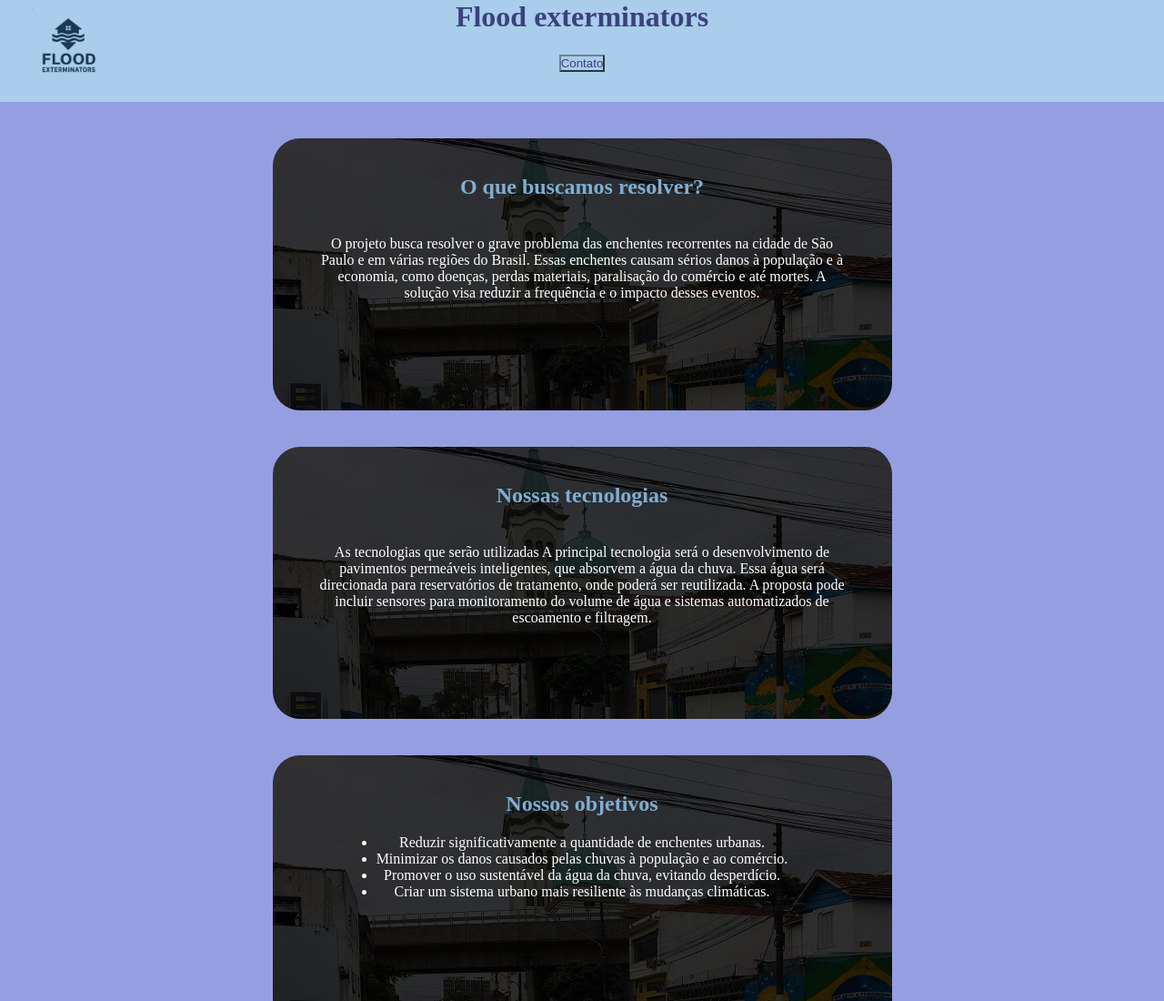
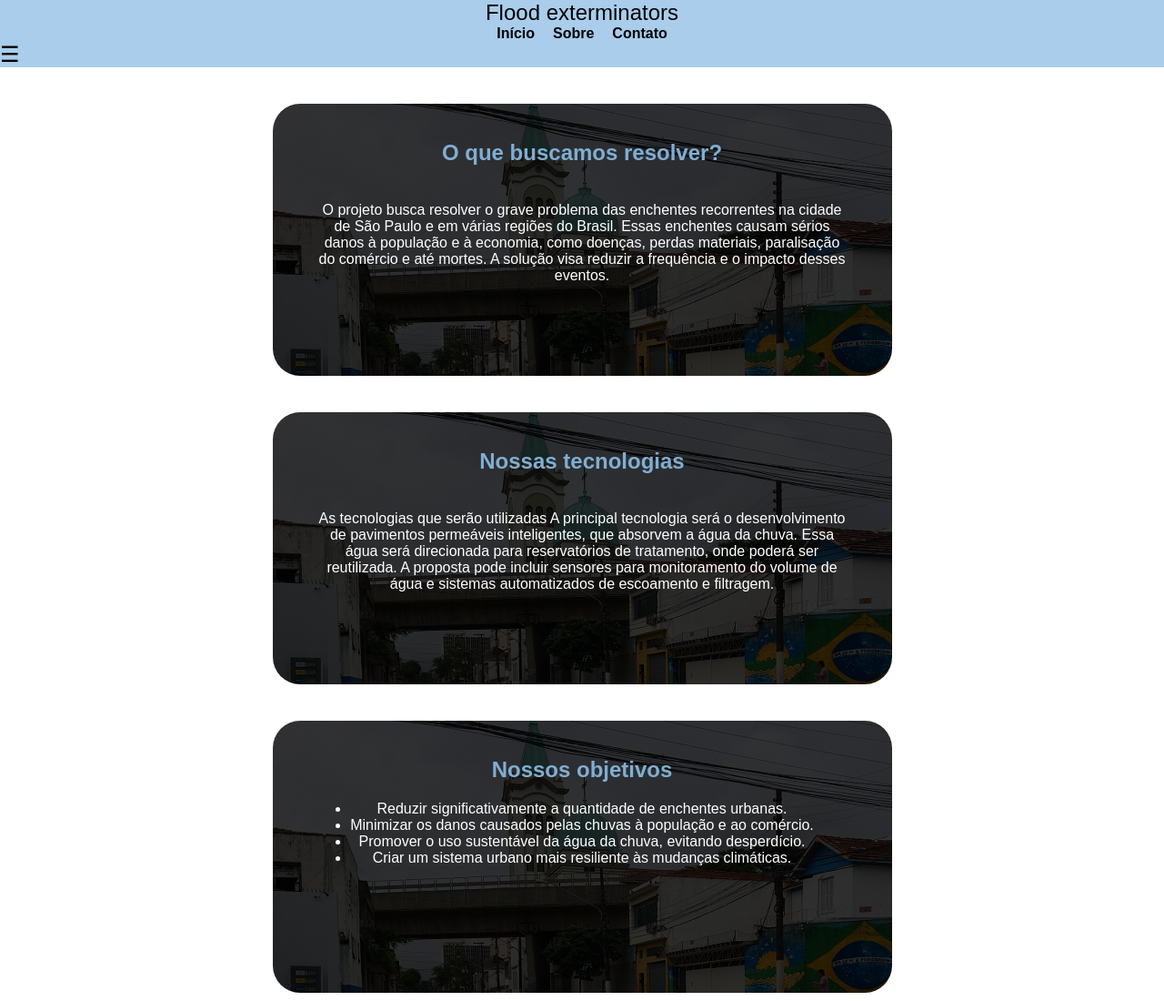
Before and after one commit to lejm-consultoria/front-end-global, a plain HTML site: page index.html in a window 1280 px wide. Shown: the top 1100 px of the page at 91% size. Drawn offline with Linux system fonts and the light colour scheme.

Commit message:
adicionando menu de hamburguer

```diff
--- a/front-end-global/src/css/style.css
+++ /dev/null
@@ -1,189 +0,0 @@
-*{
-    margin: 0;
-    padding: 0;
-    box-sizing: border-box;
-}
-.titulo{
-    display: flex;
-    justify-content: space-between;
-    align-items: center;
-    flex-direction: column;
-    height: 112px;
-    background-color: #A9CDEB;
-    color: #3B427D;
-}
-#imagem-header{
-    position: absolute;
-    left: 20px;
-    width: 110px;
-    height: 100px;
-}
-#btn-titulo{
-    position: absolute;
-    margin-top: 60px;
-    color: #3B427D;
-    background-color: #A9CDEB;
-    border-color: #6d8192;
-}
-#btn-titulo:hover{
-    background-color: #7077b6;
-    color: black;
-}
-
-.header-geral{
-    padding: 40px;
-    color: white;
-}
-#primeira-tarefa{
-    display: flex;
-    flex-direction: column;
-    text-align: center;
-    height: 299px;
-    width: 681px;
-    background-image: linear-gradient(rgba(0, 0, 0, 0.8), rgba(0, 0, 0, 0.8)), url('../assets/enchentes-sao-paulo-conexao-planeta.jpg');
-    border-radius: 30px;
-    align-items: center;
-    padding: 30px;
-}
-
-#primeira-tarefa h2{
-    color: #80AED2;
-    padding-top: 10px;
-    padding-bottom: 20px;
-}
-
-#primeira-tarefa p{
-    padding: 20px;
-    align-items: center;
-}
-#segunda-tarefa{
-    display: flex;
-    flex-direction: column;
-    text-align: center;
-    height: 299px;
-    width: 681px;
-    background-image: linear-gradient(rgba(0, 0, 0, 0.8), rgba(0, 0, 0, 0.8)), url('../assets/enchentes-sao-paulo-conexao-planeta.jpg');
-    border-radius: 30px;
-    align-items: center;
-    margin-top: 40px;
-    padding: 30px;
-}
-
-#segunda-tarefa h2{
-    color: #80AED2;
-    padding-top: 10px;
-    padding-bottom: 20px;
-}
-
-#segunda-tarefa p{
-    padding: 20px;
-    align-items: center;
-}
-
-#terceira-tarefa{
-    display: flex;
-    flex-direction: column;
-    text-align: center;
-    height: 299px;
-    width: 681px;
-    background-image: linear-gradient(rgba(0, 0, 0, 0.8), rgba(0, 0, 0, 0.8)), url('../assets/enchentes-sao-paulo-conexao-planeta.jpg');
-    border-radius: 30px;
-    align-items: center;
-    margin-top: 40px;
-    padding: 30px;
-}
-
-#terceira-tarefa h2{
-    color: #80AED2;
-    padding-top: 10px;
-    padding-bottom: 20px;
-}
-
-#terceira-tarefa p{
-    padding: 20px;
-    align-items: center;
-}
-#quarta-tarefa{
-    display: flex;
-    flex-direction: column;
-    text-align: center;
-    height: 299px;
-    width: 681px;
-    background-image: linear-gradient(rgba(0, 0, 0, 0.8), rgba(0, 0, 0, 0.8)), url('../assets/enchentes-sao-paulo-conexao-planeta.jpg');
-    border-radius: 30px;
-    align-items: center;
-    margin-top: 40px;
-    padding: 30px;
-}
-
-#quarta-tarefa h2{
-    color: #80AED2;
-    padding-top: 10px;
-    padding-bottom: 20px;
-}
-
-#quarta-tarefa p{
-    padding: 20px;
-    align-items: center;
-}
-#quinta-tarefa{
-    display: flex;
-    flex-direction: column;
-    text-align: center;
-    height: 299px;
-    width: 681px;
-    background-image: linear-gradient(rgba(0, 0, 0, 0.8), rgba(0, 0, 0, 0.8)), url('../assets/enchentes-sao-paulo-conexao-planeta.jpg');
-    border-radius: 30px;
-    align-items: center;
-    margin-top: 40px;
-    padding: 30px;
-}
-
-#quinta-tarefa h2{
-    color: #80AED2;
-    padding-top: 10px;
-    padding-bottom: 20px;
-}
-
-#quinta-tarefa p{
-    padding: 20px;
-    align-items: center;
-}
-#sexta-tarefa{
-    display: flex;
-    flex-direction: column;
-    text-align: center;
-    height: 299px;
-    width: 681px;
-    background-image: linear-gradient(rgba(0, 0, 0, 0.8), rgba(0, 0, 0, 0.8)), url('../assets/enchentes-sao-paulo-conexao-planeta.jpg');
-    border-radius: 30px;
-    align-items: center;
-    margin-top: 40px;
-    padding: 30px;
-}
-
-#sexta-tarefa h2{
-    color: #80AED2;
-    padding-top: 10px;
-    padding-bottom: 20px;
-
-}
-
-#sexta-tarefa p{
-    padding: 20px;
-    align-items: center;
-}
-#img{
-    width: 120px;
-    height: 160px;
-    margin-left: 103%;
-    border-radius: 20px;
-    margin-top: -100px;
-}
-#img2{
-    width: 120px;
-    height: 160px;
-    margin-left: 100%;
-    border-radius: 20px;
-    margin-top: -100px;
-}
--- a/index.html
+++ b/index.html
@@ -9,17 +9,16 @@
 </head>
 <body>
     <header>
-        <div class="titulo">
-            <h1>
-                Flood exterminators
-            </h1>
-            <button id="btn-titulo" type="button">Contato</button>
-            <img src="src/assets/logoagua.png" alt="Imagem não carrega" id="imagem-header">
-        </div>
-
+        <div class="logo">Flood exterminators</div>
+    <nav class="nav-links" id="navLinks">
+      <a href="#">Início</a>
+      <a href="#">Sobre</a>
+      <a href="#">Contato</a>
+    </nav>
+    <div class="hamburger" id="hamburger">☰</div>
 
     </header>
-    <main class="header-geral">
+    <main class="conteudo">
         <div id="main">
             <div id="fundo-texto">
                 <article id="primeira-tarefa">
@@ -91,5 +90,7 @@
             </div>
         </div>
     </main>
+    <script src="src/js/script.js"></script>
+
 </body>
 </html>
--- a/src/css/style.css
+++ b/src/css/style.css
@@ -2,40 +2,61 @@
     margin: 0;
     padding: 0;
     box-sizing: border-box;
+    font-family: sans-serif;
 }
 body{
-    background-color: #969ee2;
+    background-color: #ffffff;
 }
-.titulo{
+header{
+    background-color: #A9CDEB;
+}
+.navbar {
+  display: flex;
+  justify-content: space-between;
+  align-items: center;
+  background-color: #0a3d62;
+  padding: 10px 20px;
+  color: white;
+}
+.logo {
     display: flex;
-    justify-content: space-between;
-    align-items: center;
-    flex-direction: column;
-    height: 112px;
+    justify-content: center;
+    font-size: 1.5em;
+}
+.nav-links {
+  display: flex;
+  justify-content: center;
+  gap: 20px;
+}
+.nav-links a {
+  color: #000000;
+  text-decoration: none;
+  font-weight: bold;
+}
+.hamburger {
+  width: 24px;
+  font-size: 24px;
+  cursor: pointer;
+}
+@media (max-width: 768px) {
+  .nav-links {
+    display: none;
     background-color: #A9CDEB;
-    color: #3B427D;
+    position: absolute;
+    top: 30px;
+    right: 0px;
+    padding: 5px;
+  }
+  .nav-links.active {
+    display: flex;
+  }
+  .hamburger {
+    display: block;
+  }
 }
-#imagem-header{
-    position: absolute;
-    left: 20px;
-    width: 110px;
-    height: 100px;
-}
-#btn-titulo{
-    position: absolute;
-    margin-top: 60px;
-    color: #3B427D;
-    background-color: #A9CDEB;
-    border-color: #6d8192;
-}
-#btn-titulo:hover{
-    background-color: #7077b6;
-    color: black;
-}
-
-.header-geral{
+.conteudo{
     padding: 40px;
-    color: white;
+    color: rgb(255, 255, 255);
 }
 #main{
     display: flex;
```
Also changed, not shown: front-end-global/index.html (deleted, +0 -92 lines), front-end-global/src/assets/enchentes-sao-paulo-conexao-planeta.jpg (deleted), front-end-global/src/assets/logoagua.png (deleted), 2 other files.
